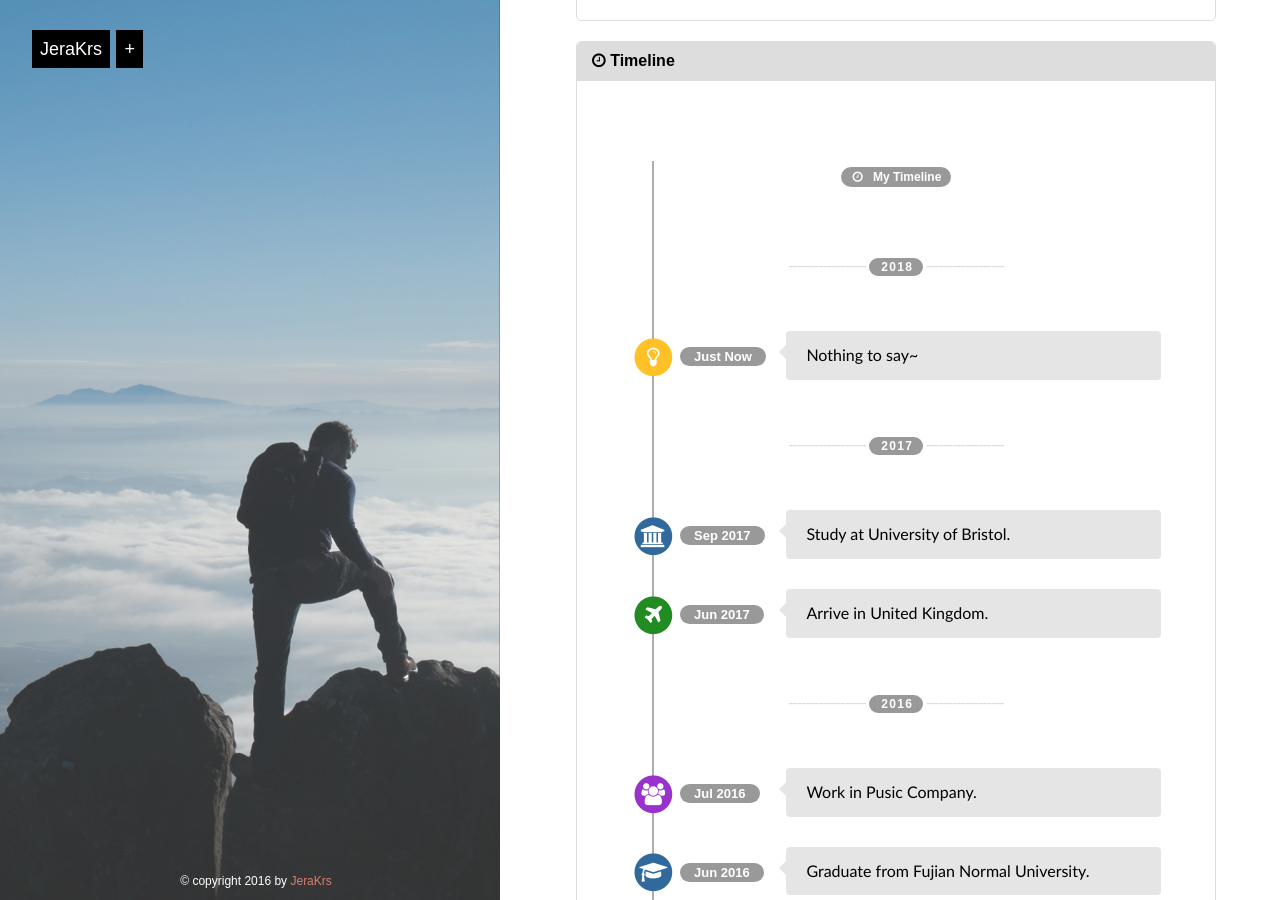
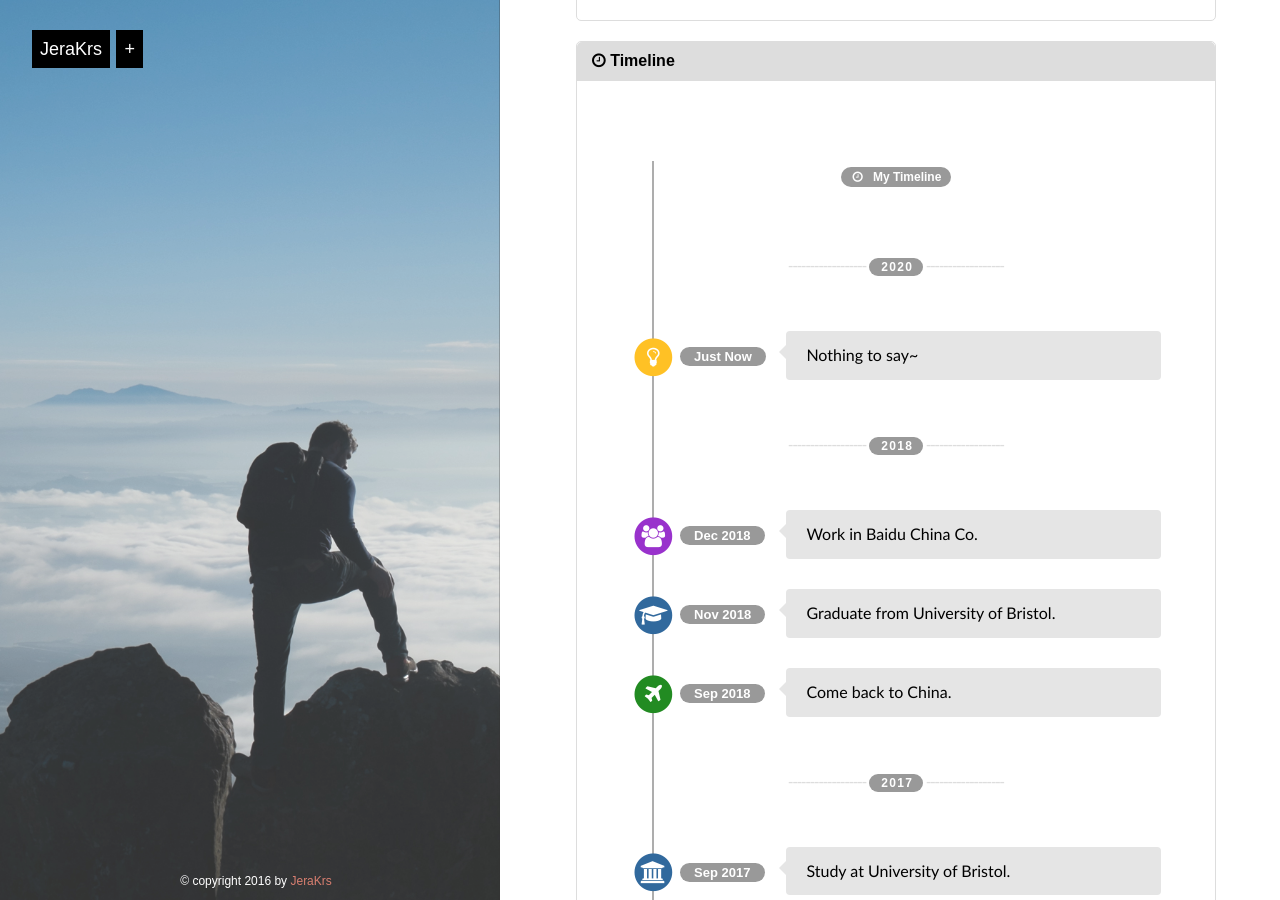
Before and after one commit to JeraKrs/jerakrs.github.io, a Jekyll site: the page built from pages/about.md, in a window 1280 px wide and 900 px high, scrolled down 267 px. Built offline with Jekyll 4.4.1, drawn with Linux system fonts in a browser that asks for light colours; Markdown is read by kramdown in place of the engine named in the settings.

Commit message:
update timeline

```diff
--- a/_data/timeline.yml
+++ b/_data/timeline.yml
@@ -1,9 +1,25 @@
-- title: '2 0 1 8'
+- title: '2 0 2 0'
   events:
       - color: '#FFC125'
         type: 'fa-lightbulb-o'
         badge: 'Just Now'
         desc: 'Nothing to say~'
+
+
+- title: '2 0 1 8'
+  events:
+      - color: '#9932CC'
+        type: 'fa-users'
+        badge: 'Dec 2018'
+        desc: 'Work in Baidu China Co.'
+      - color: '#31699d'
+        type: 'fa-graduation-cap'
+        badge: 'Nov 2018'
+        desc: 'Graduate from University of Bristol.'
+      - color: '#228b22'
+        type: 'fa-plane'
+        badge: 'Sep 2018'
+        desc: 'Come back to China.'
 
 
 - title: '2 0 1 7'
```
